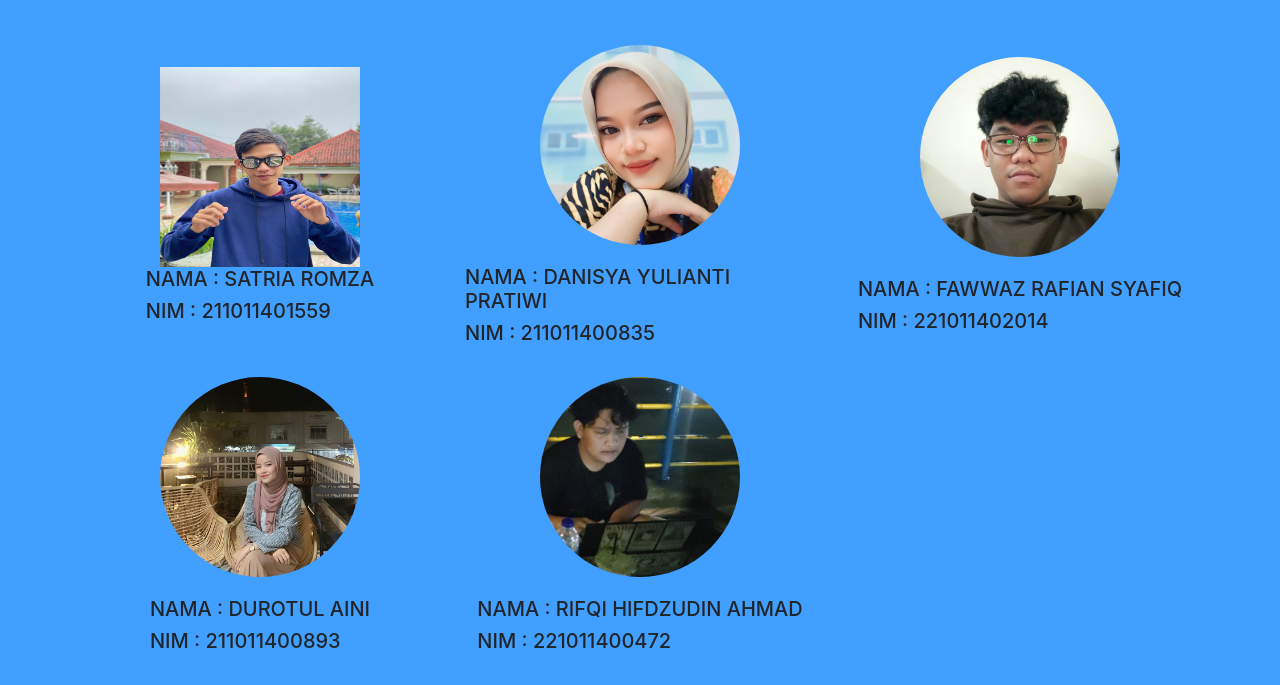
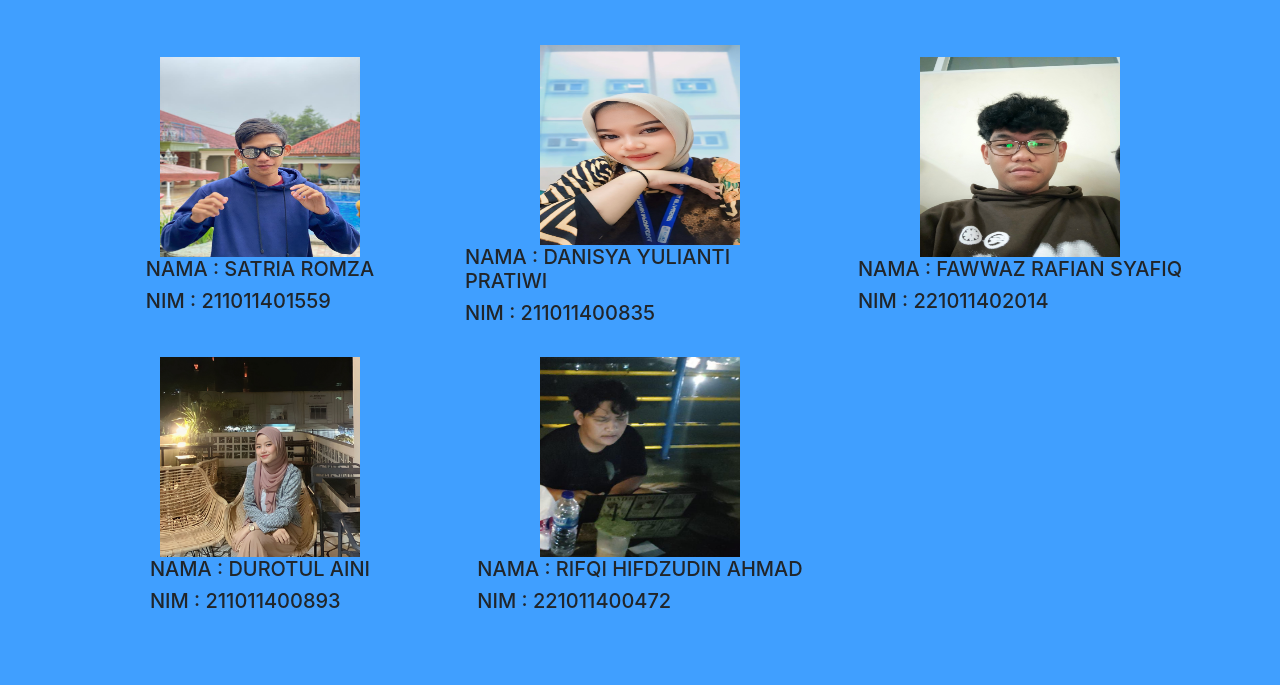
Before and after one commit to SatriaSatriaR/fifteen-delivery.github.io, a plain HTML site: page Fifteen_Team.html in a window 1280 px wide. Shown: the part 249-934 px from the top of the page. After the commit the page ends 894 px from the top, so only its background shows below. Drawn offline with nearby package versions, Linux system fonts and the light colour scheme; files whose address does not match are found by name.

Commit message:
tambah gambar rifqi

```diff
--- a/Fifteen_Team.html
+++ b/Fifteen_Team.html
@@ -57,7 +57,7 @@
             <div class="row">
                 <div class="col-lg-4 col-foto-team">
                     <!-- <div class="foto-profil satria"></div> -->
-                    <img src="assets/img/satria.jpg">
+                    <img src="./assets/img/satria.jpg">
                     <div class="col-lg-4-text-">
                         <h5>NAMA : SATRIA ROMZA</h5>
                         <h5>NIM : 211011401559</h5><br>
@@ -65,7 +65,8 @@
                     </div>
                 </div>
                 <div class="col-lg-4 col-foto-team">
-                    <div class="foto-profil danisya"></div>
+                    <!-- <div class="foto-profil danisya"></div> -->
+                    <img src="./assets/img/danisya.jpg">
                     <div class="col-lg-4-text-">
                         <h5>NAMA : DANISYA YULIANTI PRATIWI</h5>
                         <h5>NIM : 211011400835</h5><br>
@@ -73,7 +74,8 @@
                     </div>
                 </div>
                 <div class="col-lg-4 col-foto-team">
-                    <div class="foto-profil fawwaz"></div>
+                    <!-- <div class="foto-profil fawwaz"></div> -->
+                    <img src="./assets/img/fawwaz.jpeg">
                     <div class="col-lg-4-text-">
                         <h5>NAMA : FAWWAZ RAFIAN SYAFIQ</h5>
                         <h5>NIM : 221011402014</h5><br>
@@ -81,7 +83,8 @@
                     </div>
                 </div>
                 <div class="col-lg-4 col-foto-team">
-                    <div class="foto-profil aini"></div>
+                    <!-- <div class="foto-profil aini"></div> -->
+                    <img src="./assets/img/aini.jpg">
                     <div class="col-lg-4-text-">
                         <h5>NAMA : DUROTUL AINI</h5>
                         <h5>NIM : 211011400893</h5><br>
@@ -89,7 +92,8 @@
                     </div>
                 </div>
                 <div class="col-lg-4 col-foto-team">
-                    <div class="foto-profil rifqi"></div>
+                    <!-- <div class="foto-profil rifqi"></div> -->
+                    <img src="./assets/img/rifqi.jpeg">
                     <div class="col-lg-4-text-">
                         <h5>NAMA : RIFQI HIFDZUDIN AHMAD</h5>
                         <h5>NIM : 221011400472</h5><br>
```
